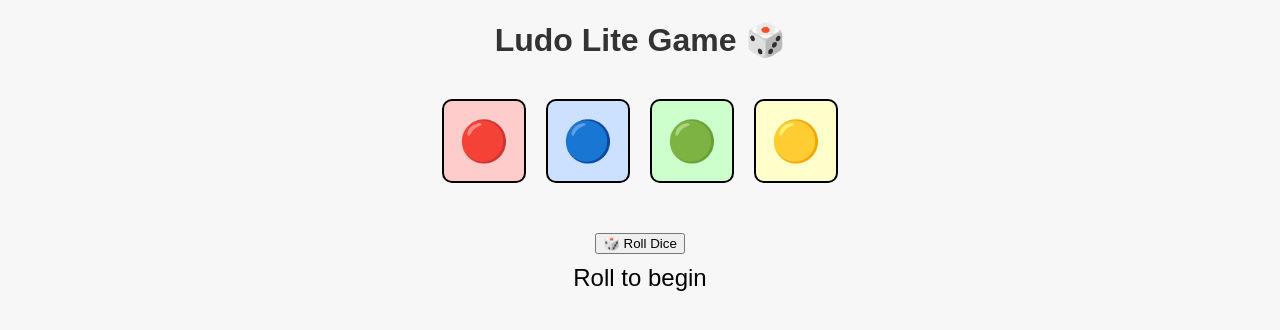
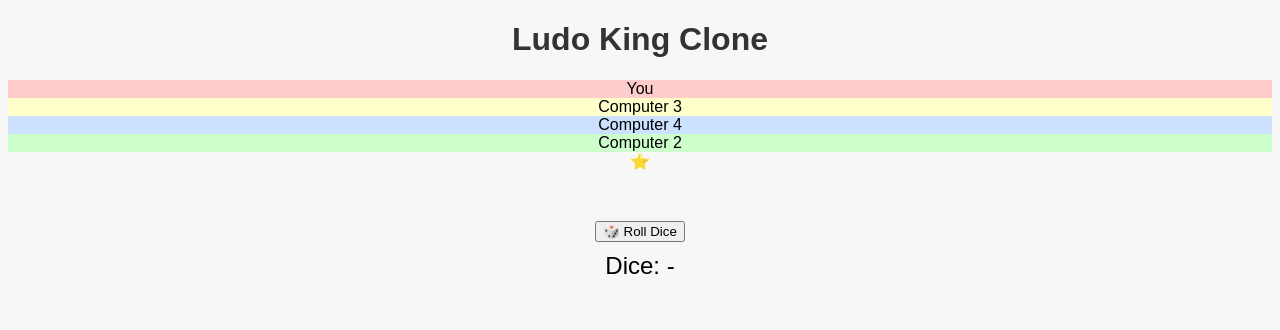
Before and after one commit to jinsoftware/kabirludo, a plain HTML site: page index.html in a window 1280 px wide. Drawn offline with Linux system fonts and the light colour scheme.

Commit message:
Update index.html

```diff
--- a/index.html
+++ b/index.html
@@ -2,21 +2,40 @@
 <html lang="en">
 <head>
   <meta charset="UTF-8">
-  <title>Ludo Lite</title>
+  <title>Ludo Board Game</title>
   <link rel="stylesheet" href="style.css">
 </head>
 <body>
-  <h1>Ludo Lite Game 🎲</h1>
-  <div class="ludo-board">
-    <div class="player red">🔴</div>
-    <div class="player blue">🔵</div>
-    <div class="player green">🟢</div>
-    <div class="player yellow">🟡</div>
+  <h1>Ludo King Clone</h1>
+
+  <div class="board">
+    <!-- RED -->
+    <div class="home red">
+      <div class="player-name">You</div>
+    </div>
+
+    <!-- YELLOW -->
+    <div class="home yellow">
+      <div class="player-name">Computer 3</div>
+    </div>
+
+    <!-- BLUE -->
+    <div class="home blue">
+      <div class="player-name">Computer 4</div>
+    </div>
+
+    <!-- GREEN -->
+    <div class="home green">
+      <div class="player-name">Computer 2</div>
+    </div>
+
+    <!-- Center Area -->
+    <div class="center-star">⭐</div>
   </div>
 
   <div class="dice-section">
     <button onclick="rollDice()">🎲 Roll Dice</button>
-    <div id="dice-value">Roll to begin</div>
+    <div id="dice-value">Dice: -</div>
   </div>
 
   <script src="script.js"></script>
```
